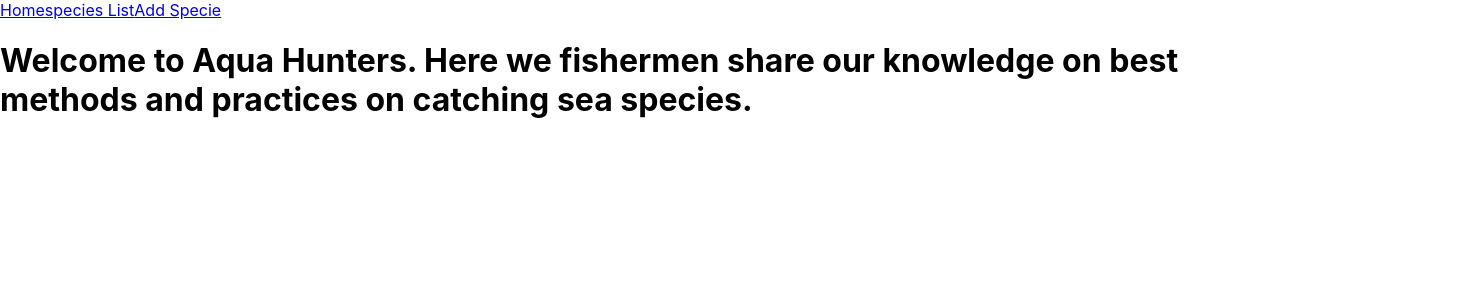
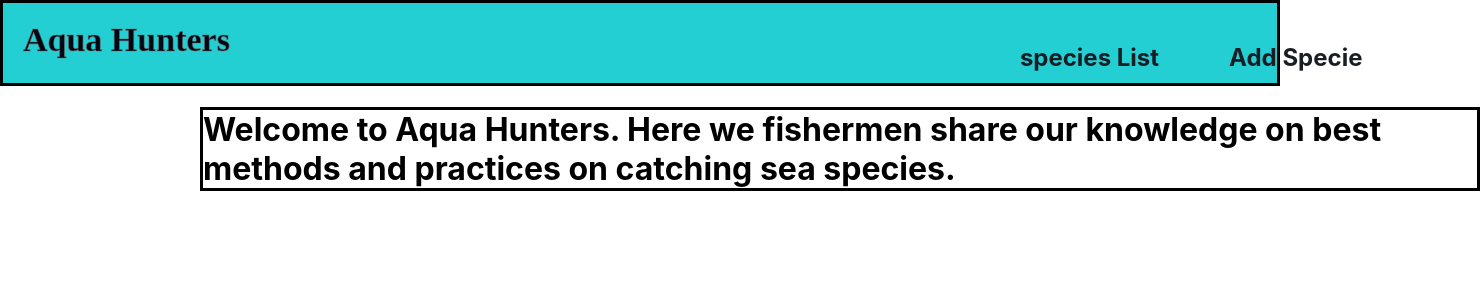
Before and after one commit to SiyavashTorabi/Aqua-Hunters, a React (Create React App) app in the folder client/: page / in a window 1280 px wide. Shown: the top 300 px of the page, 1480 px wide, since content can reach past the window. Built offline with nearby package versions, Linux system fonts and the light colour scheme.

Commit message:
Aqua hunters App

```diff
--- a/client/src/components/Navbar.jsx
+++ b/client/src/components/Navbar.jsx
@@ -1,6 +1,6 @@
 
 import { NavLink } from 'react-router-dom'
-
+import './navbar.css'
 
 
 
@@ -8,11 +8,11 @@ const Nav = ({ user }) => {
   return (
     <nav>
 
-      <div className="nav bar" >
+      <div className="nav-bar" >
 
-        <NavLink className="" to="/">Home</NavLink>
-        <NavLink className="" to="/species">species List</NavLink>
-        <NavLink className="" to="/add-specie">Add Specie</NavLink>
+        <NavLink className="link-A" to="/" >Aqua Hunters</NavLink>
+        <NavLink className="link" to="/species">species List</NavLink>
+        <NavLink className="link" to="/add-specie">Add Specie</NavLink>
         <div className="links">
 
 
--- a/client/src/components/Specie.jsx
+++ b/client/src/components/Specie.jsx
@@ -1,14 +1,14 @@
 import { Link } from "react-router-dom";
 
 const Specie = ({ specie }) => {
-  const { id, img_url, name, environment, region } = specie
+  const { id, img_url, name, environment} = specie
   return (
     <div className="specie">
       <Link to={`/species/${id}`}>
         <img className="specie-img" src={img_url} alt={name} />
 
         <div className="specie-overlay">
-          {/* <div className="">{name}</div> */}
+
           <h1>{name}</h1>
           <h2>{environment.name}</h2>
 
--- /dev/null
+++ b/client/src/components/navbar.css
@@ -0,0 +1,35 @@
+.nav-bar {
+background-color: #23CFD3;
+border: 3px solid black;
+height: 80px;
+
+}
+.link {
+display: inline-block;
+font-weight: bold;
+transform: translateX(750px);
+padding-right: 30px;
+margin: 20px;
+place-content: flex-end;
+place-items: right;
+font-size: 24px;
+padding-top: 20px;
+text-decoration: none;
+color: #191D24;
+}
+.link-A{
+  display: inline-block;
+  font-size: 34px;
+  font-weight: 900;
+  transform: translateX(30px);
+  transform: translateY(-15px);
+  margin: 20px;
+  place-content: flex-end;
+  place-items: right;
+  text-decoration: none;
+  color: #000713;
+
+  -webkit-text-stroke-width: 0.70px;
+    -webkit-text-stroke-color: rgba(105, 105, 105, 0.856);
+    font-family:cursive;
+}
--- /dev/null
+++ b/client/src/screens/Home.css
@@ -0,0 +1,7 @@
+.h1-text {
+
+  display: inline-flex;
+  border: 3px solid black;
+  transform: translateX(200px)
+
+}
--- a/client/src/screens/Home.jsx
+++ b/client/src/screens/Home.jsx
@@ -1,12 +1,13 @@
 import React from 'react'
-
+import "./Home.css"
 export default function Home() {
   return (
     <>
       <div className="home">
-        <h1 className="h1 text">
+        <h1 className="h1-text">
         Welcome to Aqua Hunters.
-        Here we fishermen share our knowledge on best methods and practices on catching sea species.  </h1>
+          Here we fishermen share our knowledge on best
+          methods and practices on catching sea species.  </h1>
       </div>
 
     </>
--- a/client/src/screens/SpecieDetail.jsx
+++ b/client/src/screens/SpecieDetail.jsx
@@ -59,7 +59,6 @@ const SpecieDetail = (props) => {
             </Link>
             <button
               className="details-button"
-              onClick={() => deleteSpecie(specie.id)}
               onClick={handleDelete}
             >
               Delete
--- a/client/src/screens/Species.jsx
+++ b/client/src/screens/Species.jsx
@@ -1,4 +1,4 @@
-import { Link } from 'react-router-dom';
+
 import React from "react";
 import { useState, useEffect } from "react"; ////
 import Specie from '../components/Specie'
@@ -6,6 +6,8 @@ import {getSpecies} from '../services/species'
 
 export default function Species(props) {
   const { specieList, handleDelete } = props;
+  console.log(specieList)
+  console.log(handleDelete)
   const [species, setSpecies] = useState([]);
   useEffect(() => {
     const fetchSpecies = async () => {
```
Also changed, not shown: 2 other files (tests, documents, lock files or other folders).
